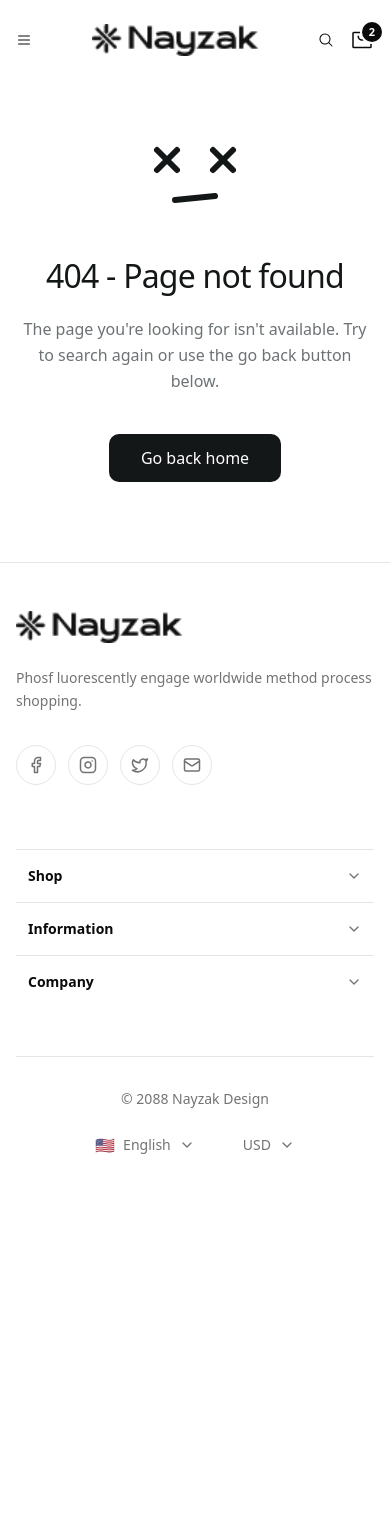
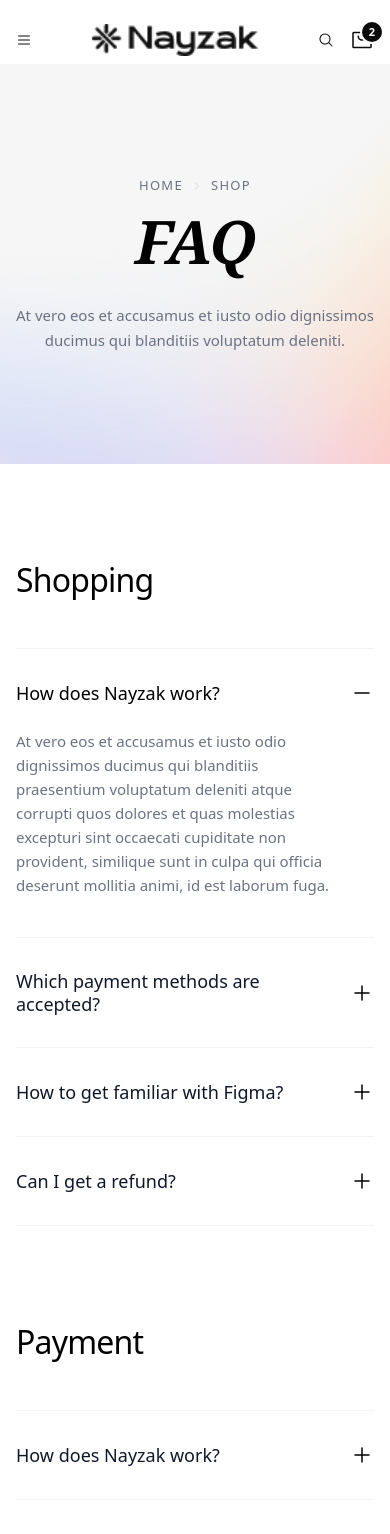
Before and after one commit to oodling-shop/oodling-frontend, a Next.js app: page /faq in a window 390 px wide. Before the commit this address had no page. Shown: the top 1534 px of the page. Before the commit the page ends 1205 px from the top, so only its background shows below. Built offline with nearby package versions, Linux system fonts and the light colour scheme.

Commit message:
feat: add FAQ page and implement a new responsive Footer component.

```diff
--- /dev/null
+++ b/app/(main)/(pages)/faq/page.tsx
@@ -0,0 +1,166 @@
+"use client";
+
+import React, { useState } from "react";
+import Image from "next/image";
+import Link from "next/link";
+import { ChevronRight, Plus, Minus } from "lucide-react";
+import { motion, AnimatePresence } from "motion/react";
+import { Container } from "@/components/container";
+
+interface FaqItem {
+  question: string;
+  answer: string;
+}
+
+const shoppingFaqs: FaqItem[] = [
+  {
+    question: "How does Nayzak work?",
+    answer: "At vero eos et accusamus et iusto odio dignissimos ducimus qui blanditiis praesentium voluptatum deleniti atque corrupti quos dolores et quas molestias excepturi sint occaecati cupiditate non provident, similique sunt in culpa qui officia deserunt mollitia animi, id est laborum fuga."
+  },
+  {
+    question: "Which payment methods are accepted?",
+    answer: "At vero eos et accusamus et iusto odio dignissimos ducimus qui blanditiis praesentium voluptatum deleniti atque corrupti quos dolores et quas molestias excepturi sint occaecati cupiditate non provident, similique sunt in culpa qui officia deserunt mollitia animi, id est laborum fuga."
+  },
+  {
+    question: "How to get familiar with Figma?",
+    answer: "At vero eos et accusamus et iusto odio dignissimos ducimus qui blanditiis praesentium voluptatum deleniti atque corrupti quos dolores et quas molestias excepturi sint occaecati cupiditate non provident, similique sunt in culpa qui officia deserunt mollitia animi, id est laborum fuga."
+  },
+  {
+    question: "Can I get a refund?",
+    answer: "At vero eos et accusamus et iusto odio dignissimos ducimus qui blanditiis praesentium voluptatum deleniti atque corrupti quos dolores et quas molestias excepturi sint occaecati cupiditate non provident, similique sunt in culpa qui officia deserunt mollitia animi, id est laborum fuga."
+  }
+];
+
+const paymentFaqs: FaqItem[] = [
+  {
+    question: "How does Nayzak work?",
+    answer: "At vero eos et accusamus et iusto odio dignissimos ducimus qui blanditiis praesentium voluptatum deleniti atque corrupti quos dolores et quas molestias excepturi sint occaecati cupiditate non provident, similique sunt in culpa qui officia deserunt mollitia animi, id est laborum fuga."
+  },
+  {
+    question: "Which payment methods are accepted?",
+    answer: "At vero eos et accusamus et iusto odio dignissimos ducimus qui blanditiis praesentium voluptatum deleniti atque corrupti quos dolores et quas molestias excepturi sint occaecati cupiditate non provident, similique sunt in culpa qui officia deserunt mollitia animi, id est laborum fuga."
+  },
+  {
+    question: "How to get familiar with Figma?",
+    answer: "At vero eos et accusamus et iusto odio dignissimos ducimus qui blanditiis praesentium voluptatum deleniti atque corrupti quos dolores et quas molestias excepturi sint occaecati cupiditate non provident, similique sunt in culpa qui officia deserunt mollitia animi, id est laborum fuga."
+  },
+  {
+    question: "Can I get a refund?",
+    answer: "At vero eos et accusamus et iusto odio dignissimos ducimus qui blanditiis praesentium voluptatum deleniti atque corrupti quos dolores et quas molestias excepturi sint occaecati cupiditate non provident, similique sunt in culpa qui officia deserunt mollitia animi, id est laborum fuga."
+  }
+];
+
+const FaqAccordionItem = ({ item, isOpen, onClick }: { item: FaqItem; isOpen: boolean; onClick: () => void }) => {
+  return (
+    <div className="border-b border-gray-100 py-8">
+      <button
+        onClick={onClick}
+        className="flex w-full items-center justify-between text-left group"
+      >
+        <span className={`text-[18px] md:text-[20px] font-medium leading-tight transition-colors duration-200 ${isOpen ? 'text-black' : 'text-gray-900'}`}>
+          {item.question}
+        </span>
+        <div className="flex-shrink-0 ml-4">
+          <motion.div
+            animate={{ rotate: isOpen ? 0 : 0 }}
+            transition={{ duration: 0.2 }}
+          >
+            {isOpen ? (
+              <Minus className="h-6 w-6 text-black stroke-[1.5px]" />
+            ) : (
+              <Plus className="h-6 w-6 text-black stroke-[1.5px]" />
+            )}
+          </motion.div>
+        </div>
+      </button>
+      <AnimatePresence initial={false}>
+        {isOpen && (
+          <motion.div
+            initial={{ height: 0, opacity: 0 }}
+            animate={{ height: "auto", opacity: 1 }}
+            exit={{ height: 0, opacity: 0 }}
+            transition={{ duration: 0.3, ease: [0.04, 0.62, 0.23, 0.98] }}
+            className="overflow-hidden"
+          >
+            <div className="pt-6 pb-2">
+              <p className="text-gray-500 text-[15px] md:text-base leading-[1.6] max-w-[90%] font-normal">
+                {item.answer}
+              </p>
+            </div>
+          </motion.div>
+        )}
+      </AnimatePresence>
+    </div>
+  );
+};
+
+export default function FaqPage() {
+  const [openShoppingIdx, setOpenShoppingIdx] = useState<number | null>(0);
+  const [openPaymentIdx, setOpenPaymentIdx] = useState<number | null>(null);
+
+  return (
+    <main className="min-h-screen bg-white pb-24">
+      {/* Header Section */}
+      <section className="relative w-full aspect-[21/9] min-h-[400px] flex items-center justify-center text-center overflow-hidden">
+        <Image
+          src="/images/bg.png"
+          alt="Background"
+          fill
+          priority
+          className="object-cover"
+        />
+        <Container className="relative z-10 py-12">
+          <nav className="mb-4 flex items-center justify-center space-x-2 text-[13px] font-medium text-gray-500 uppercase tracking-widest">
+            <Link href="/" className="hover:text-black transition-colors">Home</Link>
+            <span className="text-gray-300">
+              <ChevronRight className="h-3 w-3" />
+            </span>
+            <Link href="/shop" className="hover:text-black transition-colors">Shop</Link>
+          </nav>
+          <h1 className="text-6xl md:text-7xl font-bold tracking-tight text-black mb-8 font-serif italic">
+            FAQ
+          </h1>
+          <p className="mx-auto max-w-[600px] text-[15px] md:text-base text-gray-500 leading-relaxed font-normal">
+            At vero eos et accusamus et iusto odio dignissimos ducimus qui
+            blanditiis voluptatum deleniti.
+          </p>
+        </Container>
+      </section>
+
+      {/* FAQ Content Section */}
+      <section className="pt-24 md:pt-32">
+        <Container className="max-w-[800px] mx-auto px-4">
+          {/* Shopping Section */}
+          <div className="mb-24">
+            <h2 className="text-[32px] md:text-[40px] font-medium mb-12 text-black leading-tight tracking-tight">Shopping</h2>
+            <div className="border-t border-gray-100">
+              {shoppingFaqs.map((faq, idx) => (
+                <FaqAccordionItem
+                  key={`shopping-${idx}`}
+                  item={faq}
+                  isOpen={openShoppingIdx === idx}
+                  onClick={() => setOpenShoppingIdx(openShoppingIdx === idx ? null : idx)}
+                />
+              ))}
+            </div>
+          </div>
+
+          {/* Payment Section */}
+          <div>
+            <h2 className="text-[32px] md:text-[40px] font-medium mb-12 text-black leading-tight tracking-tight">Payment</h2>
+            <div className="border-t border-gray-100">
+              {paymentFaqs.map((faq, idx) => (
+                <FaqAccordionItem
+                  key={`payment-${idx}`}
+                  item={faq}
+                  isOpen={openPaymentIdx === idx}
+                  onClick={() => setOpenPaymentIdx(openPaymentIdx === idx ? null : idx)}
+                />
+              ))}
+            </div>
+          </div>
+        </Container>
+      </section>
+    </main>
+  );
+}
--- a/components/footer.tsx
+++ b/components/footer.tsx
@@ -24,7 +24,7 @@
       { label: 'Shipping Policy', href: '#' },
       { label: 'Returns & Refunds', href: '#' },
       { label: 'Cookies Policy', href: '#' },
-      { label: 'Frequently asked', href: '#' },
+      { label: 'Frequently asked', href: '/faq' },
     ],
   },
   {
```
